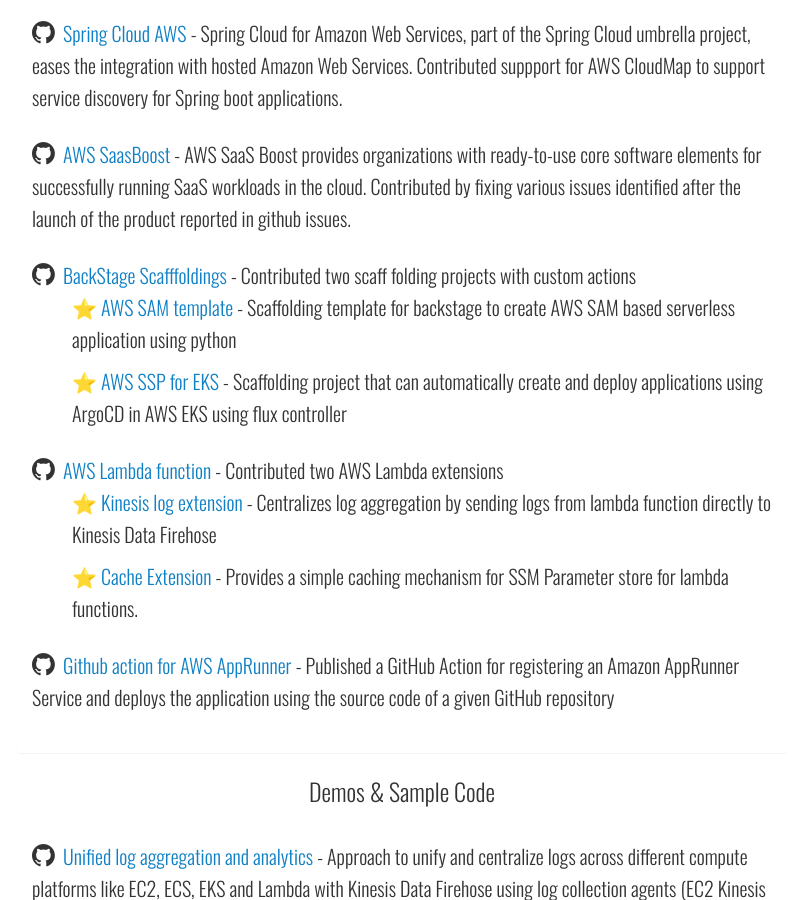
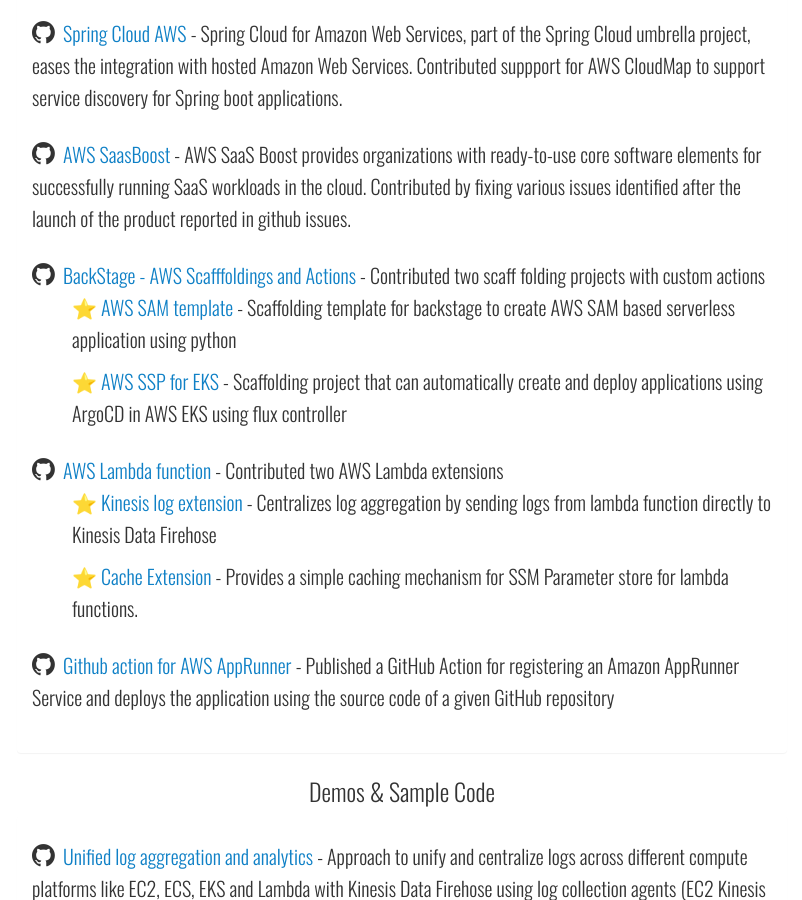
Before and after one commit to hariohmprasath/hariohmprasath.github.io, a Jekyll site: the page built from projects.html, in a window 1280 px wide and 900 px high, scrolled down 337 px. Shown: the whole window, without its empty margins (238-1040 px from the left). Built offline with Jekyll 4.4.1, drawn with Linux system fonts in a browser that asks for light colours; nearby versions of some CDN libraries.

Commit message:
Update projects.html

```diff
--- a/_includes/projects.html
+++ b/_includes/projects.html
@@ -27,7 +27,7 @@
 				</h5>
 				<h5>
 					<i class="fa fa-github fa-lg"></i>&nbsp;
-					<a href="http://backstage.io/" target="_blank">BackStage Scafffoldings</a>
+					<a href="http://backstage.io/" target="_blank">BackStage - AWS Scafffoldings and Actions</a>
 					- Contributed two scaff folding projects with custom actions
 					  <ul> ⭐️ <a target="_blank" href="https://github.com/aws-samples/aws-lambda-extensions/tree/main/cache-extension-demo">AWS SAM template</a> - Scaffolding template for backstage to create AWS SAM based serverless application using python </ul>
 					  <ul> ⭐️ <a target="_blank" href="https://github.com/aws-samples/aws-lambda-extensions/tree/main/cache-extension-demo">AWS SSP for EKS</a> - Scaffolding project that can automatically create and deploy applications using ArgoCD in AWS EKS using flux controller</ul>
```
